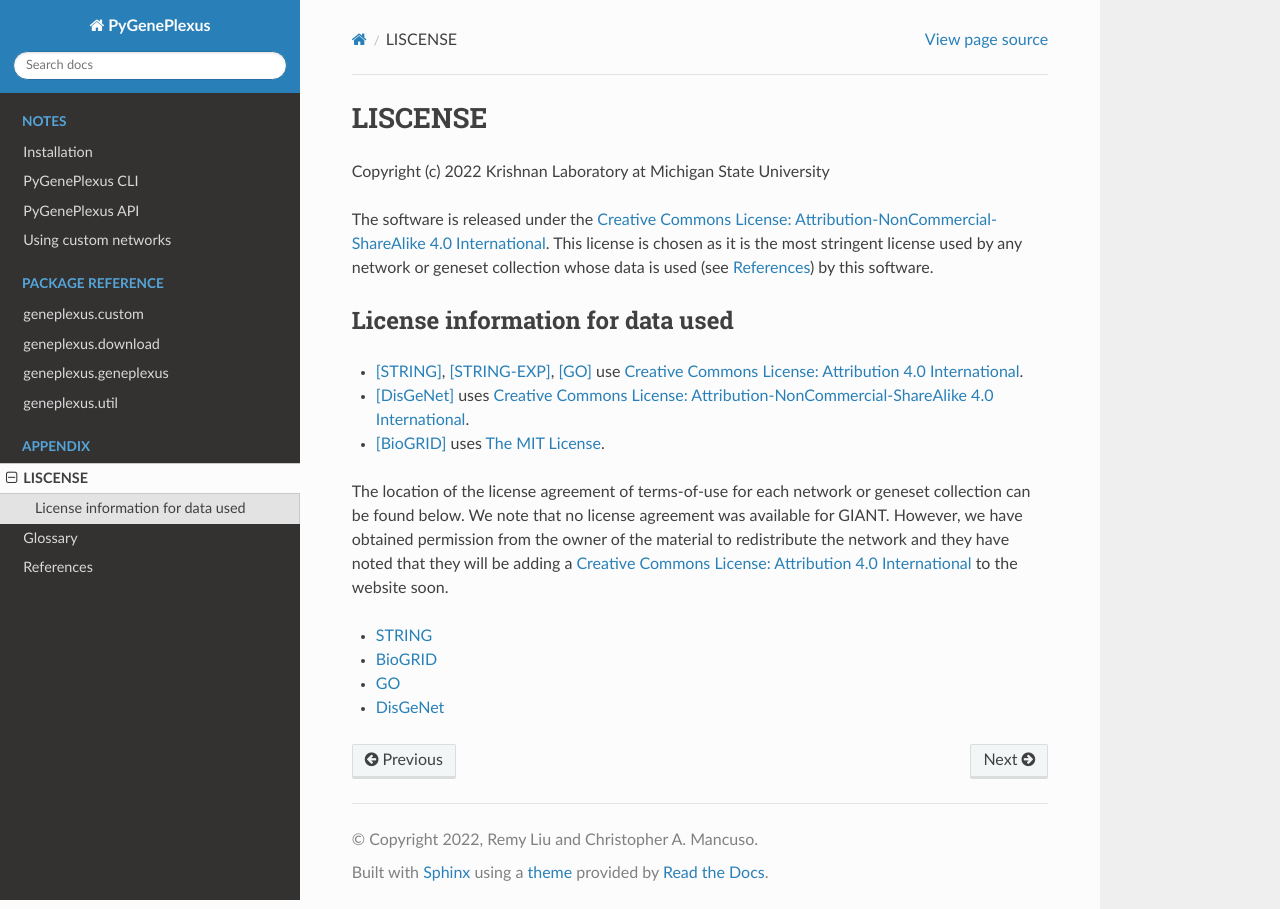
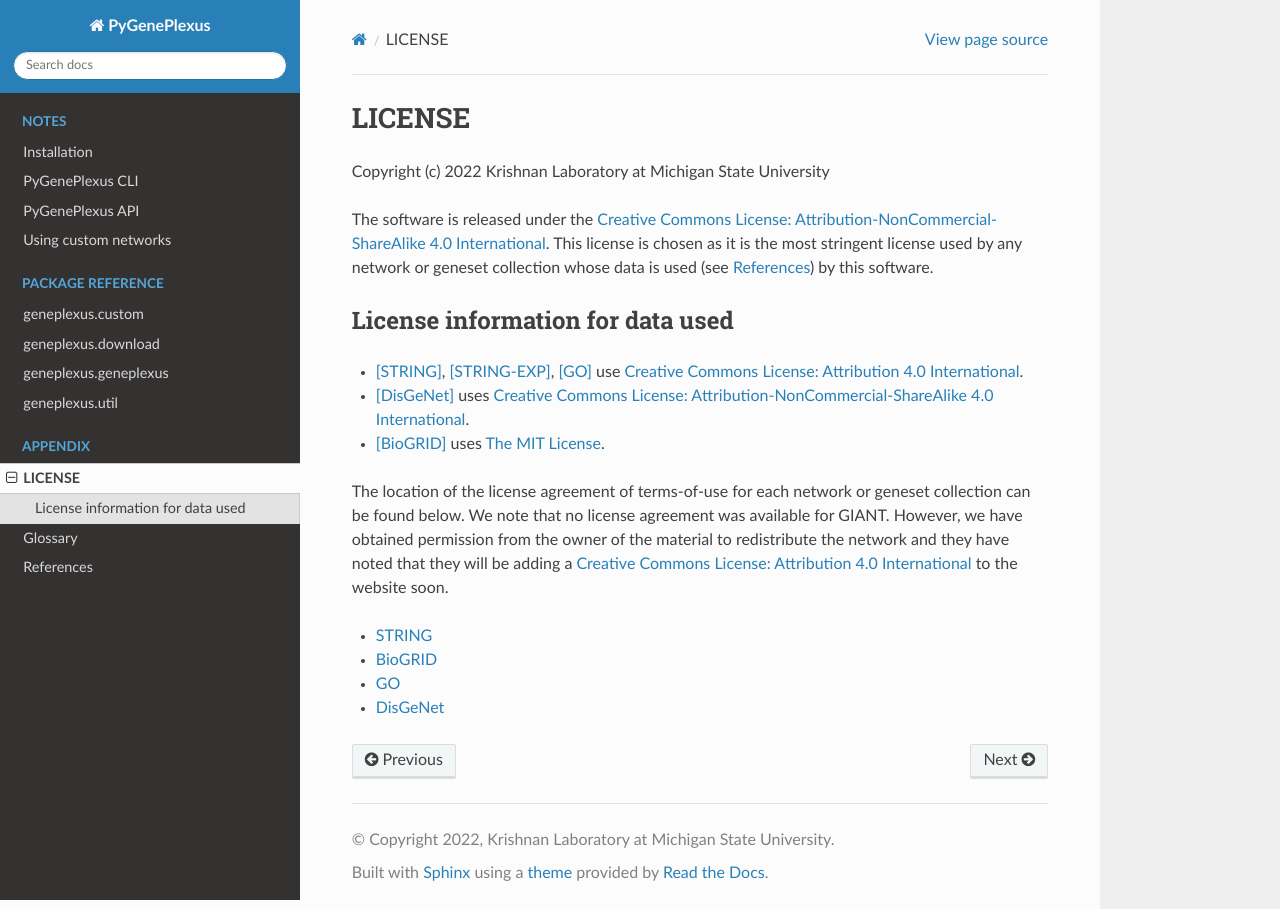
Before and after one commit to krishnanlab/PyGenePlexus, a Sphinx documentation site: the page built from docs/source/appendix/license.rst, in a window 1280 px wide. Built offline with Sphinx 7.4.7 and the Read the Docs theme 2.0.0, drawn with Linux system fonts in a browser that asks for light colours.

Commit message:
Fix typo and add LICENSE (#70)
* Fix typo in license

* Bump version 1.0.0-dev, release 1.0.0

* Add LICENSE

* Markdown

```diff
--- a/docs/source/appendix/license.rst
+++ b/docs/source/appendix/license.rst
@@ -1,5 +1,5 @@
-LISCENSE
-========
+LICENSE
+=======
 
 Copyright (c) 2022 Krishnan Laboratory at Michigan State University
 
--- a/docs/source/conf.py
+++ b/docs/source/conf.py
@@ -18,11 +18,11 @@
 # -- Project information -----------------------------------------------------
 
 project = 'PyGenePlexus'
-copyright = '2022, Remy Liu and Christopher A. Mancuso'
+copyright = '2022, Krishnan Laboratory at Michigan State University'
 author = 'Remy Liu and Christopher A. Mancuso'
 
 # The full version, including alpha/beta/rc tags
-release = '0.0.0'
+release = '1.0.0'
 
 
 # -- General configuration ---------------------------------------------------
--- a/setup.cfg
+++ b/setup.cfg
@@ -1,6 +1,6 @@
 [metadata]
 name = geneplexus
-version = 0.0.1-dev
+version = 1.0.0-dev
 long_description = file: README.md
 long_description_context_type = text/markdown
 
```
Also changed, not shown: LICENSE.md (added).
